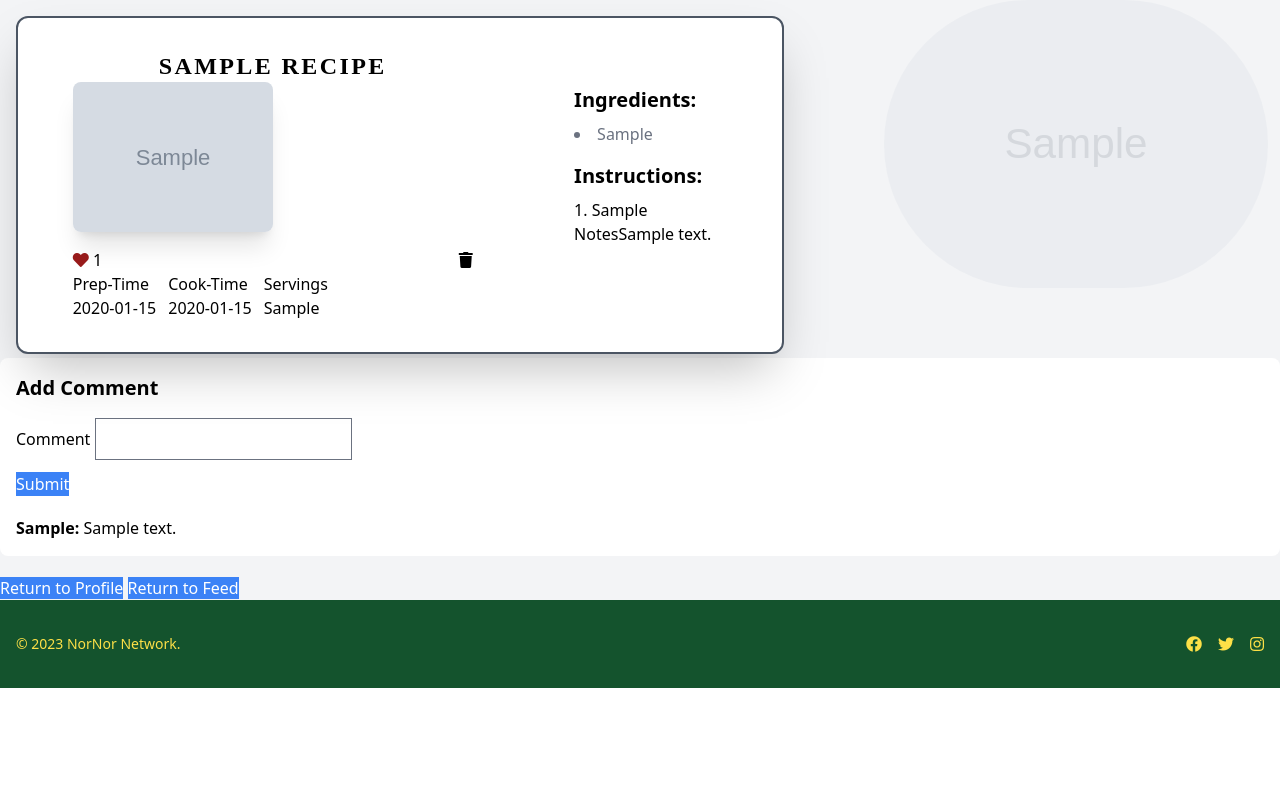
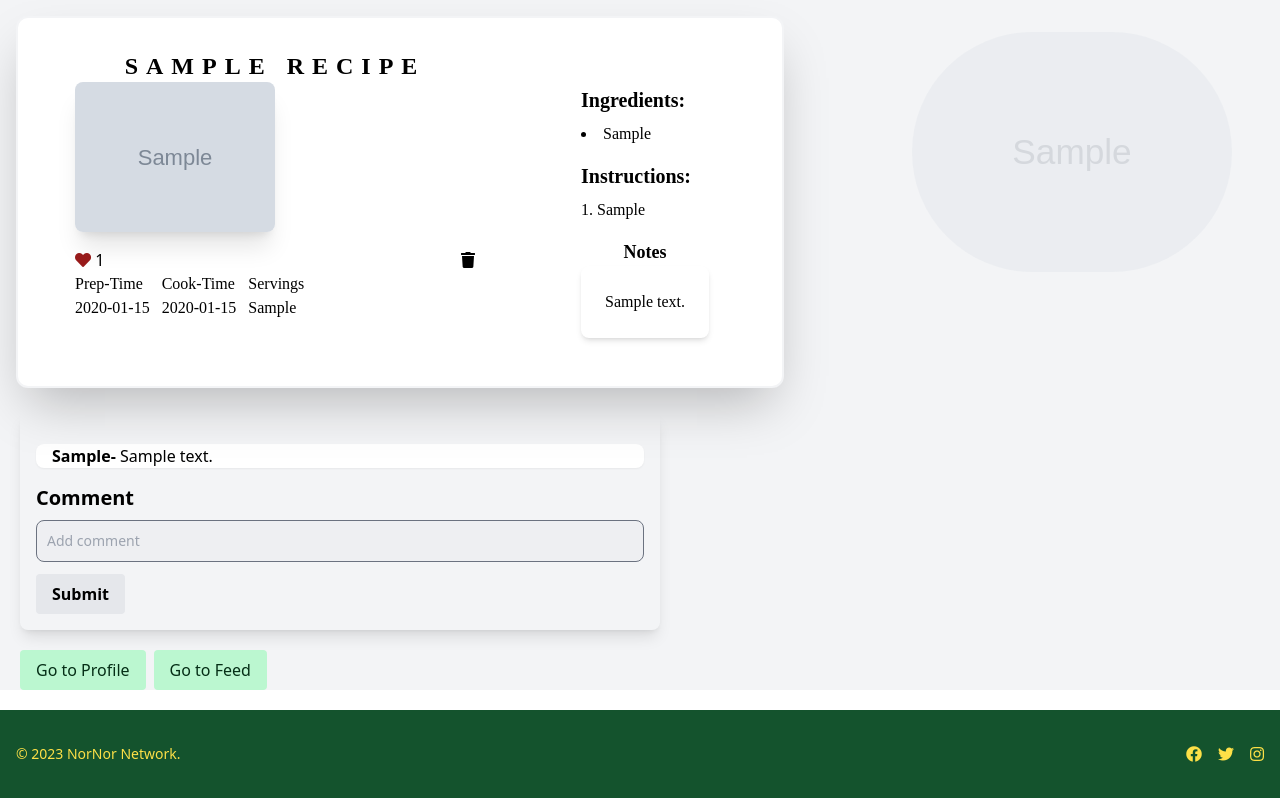
Before and after one commit to AirSayy/NorNor, a Node server app: page /post/600000000000000000000001 in a window 1280 px wide. Shown: the part 64-862 px from the top of the page. Before the commit the page ends 752 px from the top, so only its background shows below. Run offline with Node 20, Linux system fonts and the light colour scheme; the visitor is signed in with stand-in values (Sample User, id 1); tables that the repository leaves empty hold one stand-in row (values such as "Sample post"); grey boxes marked "Sample" are stand-in pictures; style sheets or scripts are compiled from the project's sources; some libraries are stand-ins or nearby versions.

Commit message:
fix bug in addRecipe.ejs

```diff
--- a/controllers/posts.js
+++ b/controllers/posts.js
@@ -106,7 +106,7 @@ createPost: async (req, res) => {
       cloudinaryId: result.public_id,
       ingredients: trimmedIngredients,
       instructions: trimmedInstructions,
-      descriptions : req.body.descriptions,
+      descriptions: req.body.descriptions,
       prepTime: req.body.prepTime,
       cookTime: req.body.cookTime,
       servings: req.body.servings,
--- a/views/post.ejs
+++ b/views/post.ejs
@@ -1,13 +1,13 @@
 <%- include('partials/header') -%>
 <!--  -->
 <div class=" bg-gray-100 relative">
-  <img class="absolute right-3 block w-[30%]  rounded-full object-cover opacity-25 " src="<%= post.image%>" alt="">
+  <img class="absolute right-12 w-[25%] top-8 block rounded-full object-cover opacity-25 " src="<%= post.image%>" alt="">
 <div class="container">
 
-  <div class="flex  bg-white justify-around ml-4 relative top-4 border-solid border-2 border-gray-600 w-[60%] p-8 shadow-2xl rounded-xl" >
+  <div class="flex  bg-white justify-around ml-4 relative top-4 border-solid border-2 border-gray-100 w-[60%] p-8 shadow-2xl rounded-xl" >
 
     <div class="mr-10">
-      <h2 class="text-2xl font-bold font-['Jost'] text-center uppercase tracking-widest mb-4"><%= post.title %></h2>
+      <h2 class="text-2xl font-bold font-['Pacifico'] text-center uppercase tracking-[.5rem] mb-4"><%= post.title %></h2>
 
       <img class="relative bottom-4 block w-[50%] rounded-lg shadow-xl dark:shadow-gray-600" src="<%= post.image%>" alt="Post Image" />
 
@@ -29,7 +29,7 @@
         </form>
         <% } %>
       </div>
-      <div class="flex">
+      <div class="flex font-['Allura']">
 
         <div class="mr-3">
           <span class="block">Prep-Time</span>
@@ -49,9 +49,9 @@
       </div>
     </div>
 
-    <div class="p-4 bg-white rounded-lg mt-5">
-      <h2 class="text-xl font-bold mb-2">Ingredients:</h2>
-      <ul class="text-gray-500 list-disc list-inside">
+    <div class="p-4 bg-white font-['Pacifico'] rounded-lg mt-5">
+      <h2 class="text-xl font-bold  mb-2">Ingredients:</h2>
+      <ul class=" list-disc list-inside">
         <% post.ingredients.forEach((ingredient) => { %>
         <li><%= ingredient %></li>
         <% }); %>
@@ -62,31 +62,44 @@
         <li><%= instruction %></li>
         <% }); %>
       </ol>
-      <p>Notes<%= post.descriptions %></p>
+      <h4 class="text-center mt-4 font-semibold text-lg ">Notes</h4>
+      <div class="bg-white rounded-lg shadow-md p-6">
+        <%= post.descriptions %>
+      </div>
+
     </div>
 
   </div>
 
-  <div class="p-4 bg-white rounded-lg mt-5">
-    <h2 class="text-xl font-bold mb-4">Add Comment</h2>
-    <form action="/comment/createComment/<%= post._id%>" method="POST">
-      <div class="mb-3">
-        <label for="comment" class="form-label">Comment</label>
-        <input type="text" class="form-control" id="comment" name="comment">
-      </div>
-      <button type="submit" class="btn  bg-blue-500 text-white">Submit</button>
-    </form>
+  <div class="p-4 bg-transparent font-Pacifico shadow-lg  w-[50%] ml-5 rounded-lg mt-10">
     <ul>
       <% for(var i=0; i<comments.length; i++) { %>
-      <li class="mt-5">
-        <strong><%= comments[i].user %>: </strong><%= comments[i].comment %>
+      <li class="bg-white rounded-lg shadow-sm px-4 mt-4 mb-4">
+        <span class="font-semibold"><%= comments[i].user %>-</span> <%= comments[i].comment %>
       </li>
       <% } %>
     </ul>
+    <h2 class="text-xl font-bold mb-2">Comment</h2>
+    <form action="/comment/createComment/<%= post._id%>" method="POST">
+      <div class="mb-3">
+
+        <input type="text" class="bg-gray-200 bg-opacity-40 border border-gray-500 text-black text-sm rounded-lg focus:ring-2 focus:ring-gray-400 block w-full p-2.5" id="comment" name="comment" placeholder="Add comment">
+      </div>
+      <button class="bg-gray-200 hover:bg-gray-300 text-black font-semibold py-2 px-4  rounded">
+        Submit
+      </button>
+    </form>
+
   </div>
-  <div class="col-span-2 mt-5">
-    <a class="btn bg-blue-500 text-white" href="/profile">Return to Profile</a>
-    <a class="btn bg-blue-500 text-white" href="/feed">Return to Feed</a>
+  <div class="flex m-5 ">
+    <button class="bg-green-200 hover:bg-green-300 text-green-950 py-2 px-4 mr-2 rounded">
+      <a  href="/profile">Go to Profile</a>
+    </button>
+    <button class="bg-green-200 hover:bg-green-300 text-green-950  py-2 px-4  rounded">
+      <a  href="/feed">Go to Feed</a>
+    </button>
+
+
   </div>
 </div>
 </div>
```
Also changed, not shown: views/addRecipe.ejs (+5 -4 lines).
